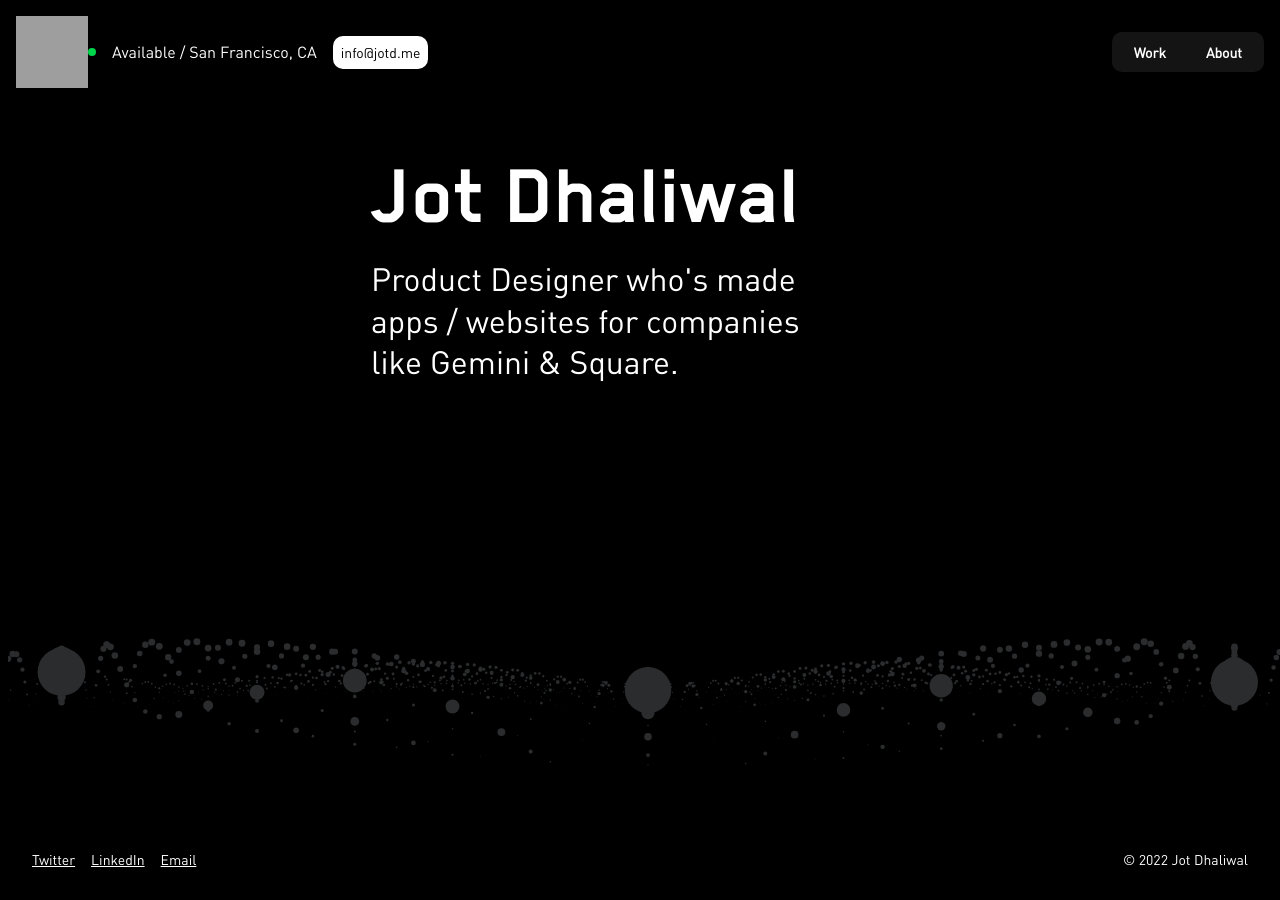
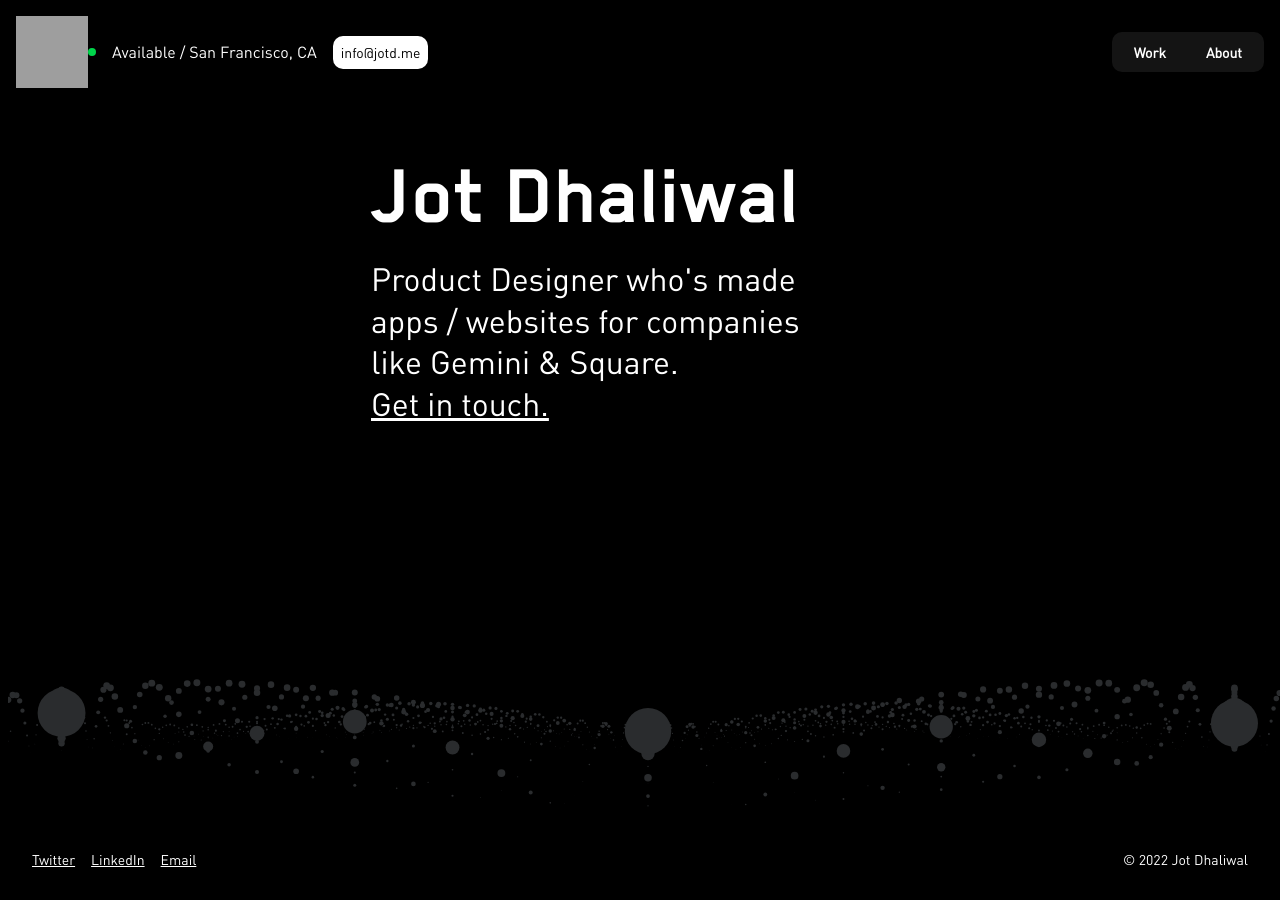
Before and after one commit to jotd/jotd-portfolio, a Jekyll site: the page index.html, which Jekyll copies as it is, in a window 1280 px wide and 900 px high. Built offline with Jekyll 4.4.1, drawn with Linux system fonts in a browser that asks for light colours; grey boxes are pictures that could not be loaded.

Commit message:
Update index.html

```diff
--- a/index.html
+++ b/index.html
@@ -45,7 +45,7 @@
       <h1 class="header-home">Jot Dhaliwal</h1>
       <div class="tagline-home">
         Product Designer who's made apps / websites for companies like Gemini & Square.
-        <!-- <a href="mailto:info@jotd.me?subject=Inquiry%20from%20website" class="underline">Get in touch.</a>  -->
+        <a href="mailto:info@jotd.me?subject=Inquiry%20from%20website" class="underline">Get in touch.</a>
       </div>
       <!-- <div> <img class="logos" src="https://jotsd.s3.us-west-1.amazonaws.com/home/logos.png" alt=""> </div> -->
       <!-- <div class="content-row">
```
